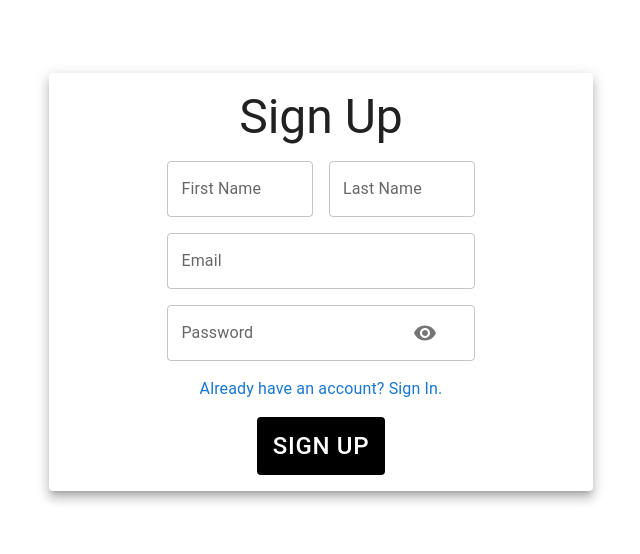
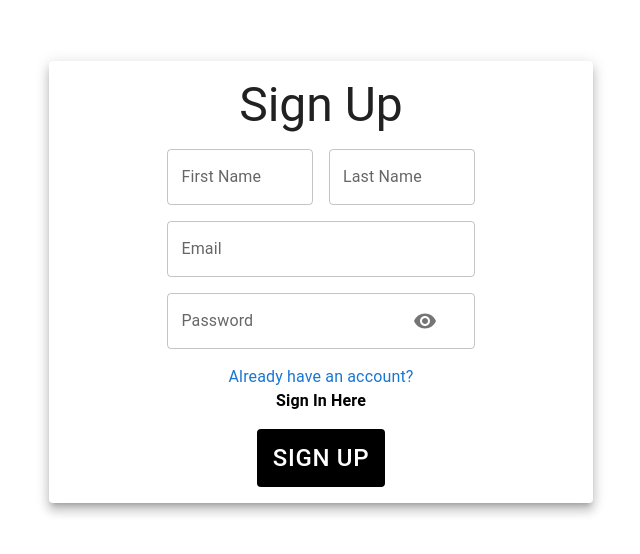
Before and after one commit to syedwajihrizvi/CScape, a React (Vite) app: page /sign/register in a window 1280 px wide. Shown: the part 118-672 px from the top of the page, without its empty margins (319-959 px from the left). Built offline with nearby package versions, Linux system fonts and the light colour scheme; no server answers.

Commit message:
Fixed sign in link

```diff
--- a/src/components/Sign/Register.tsx
+++ b/src/components/Sign/Register.tsx
@@ -76,7 +76,11 @@ function Register() {
             />
             {errors?.password && <Typography sx={{color: 'red', width: '60%', textAlign: 'left'}}>Please enter valid password</Typography>}
         <Box>
-            <Link href="/sign" underline="none">Already have an account? Sign In.</Link>
+            <Link href="/sign" underline="none">
+                <Typography>
+                    Already have an account? <Typography style={{color: 'black', fontWeight: 'bold', cursor: 'pointer'}}>Sign In Here</Typography>
+                </Typography>
+            </Link>
         </Box>
         <Button
         sx={{backgroundColor: 'black', color: 'white', padding: '0.5rem 1rem', fontSize: '1.5rem'}}
```
